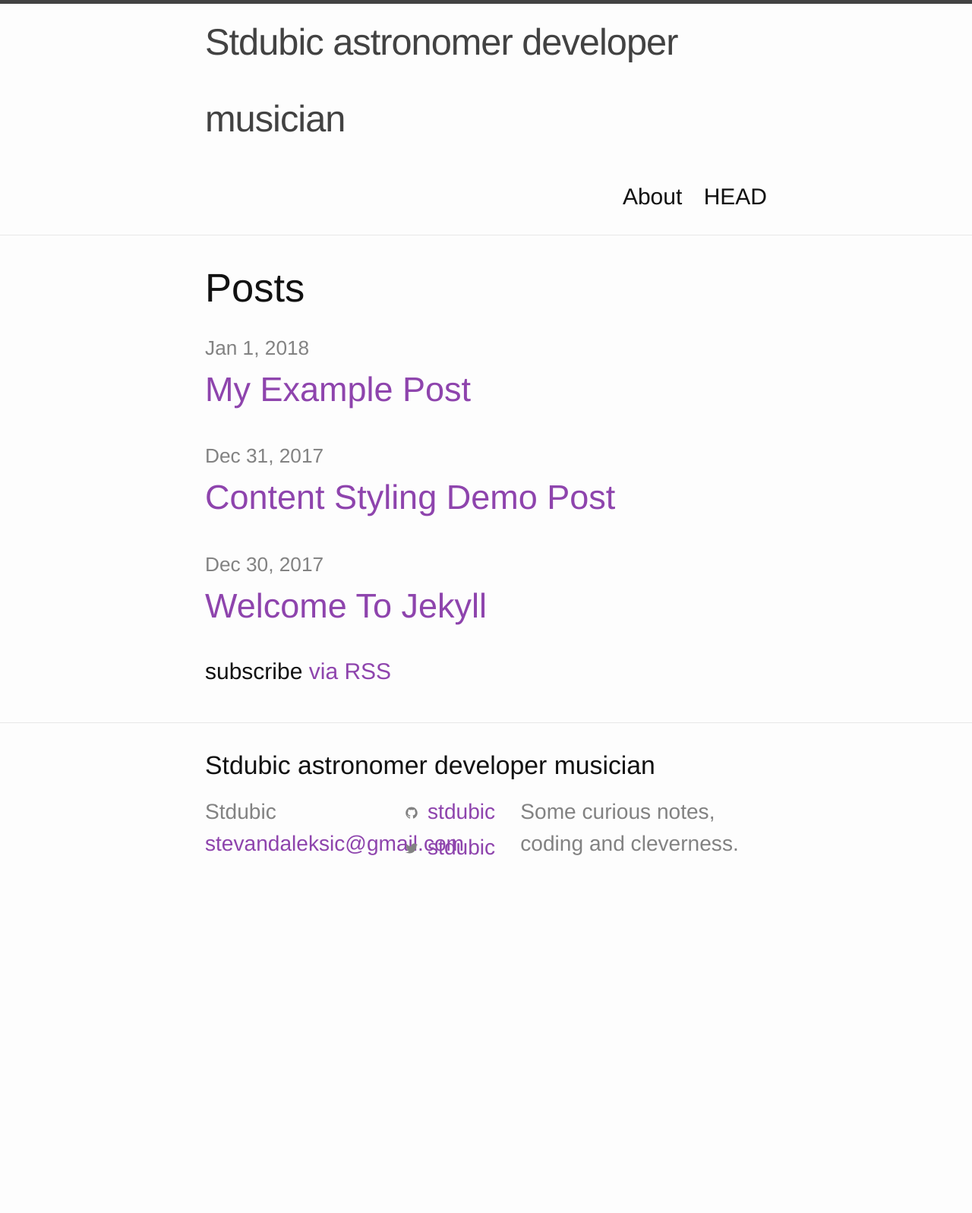
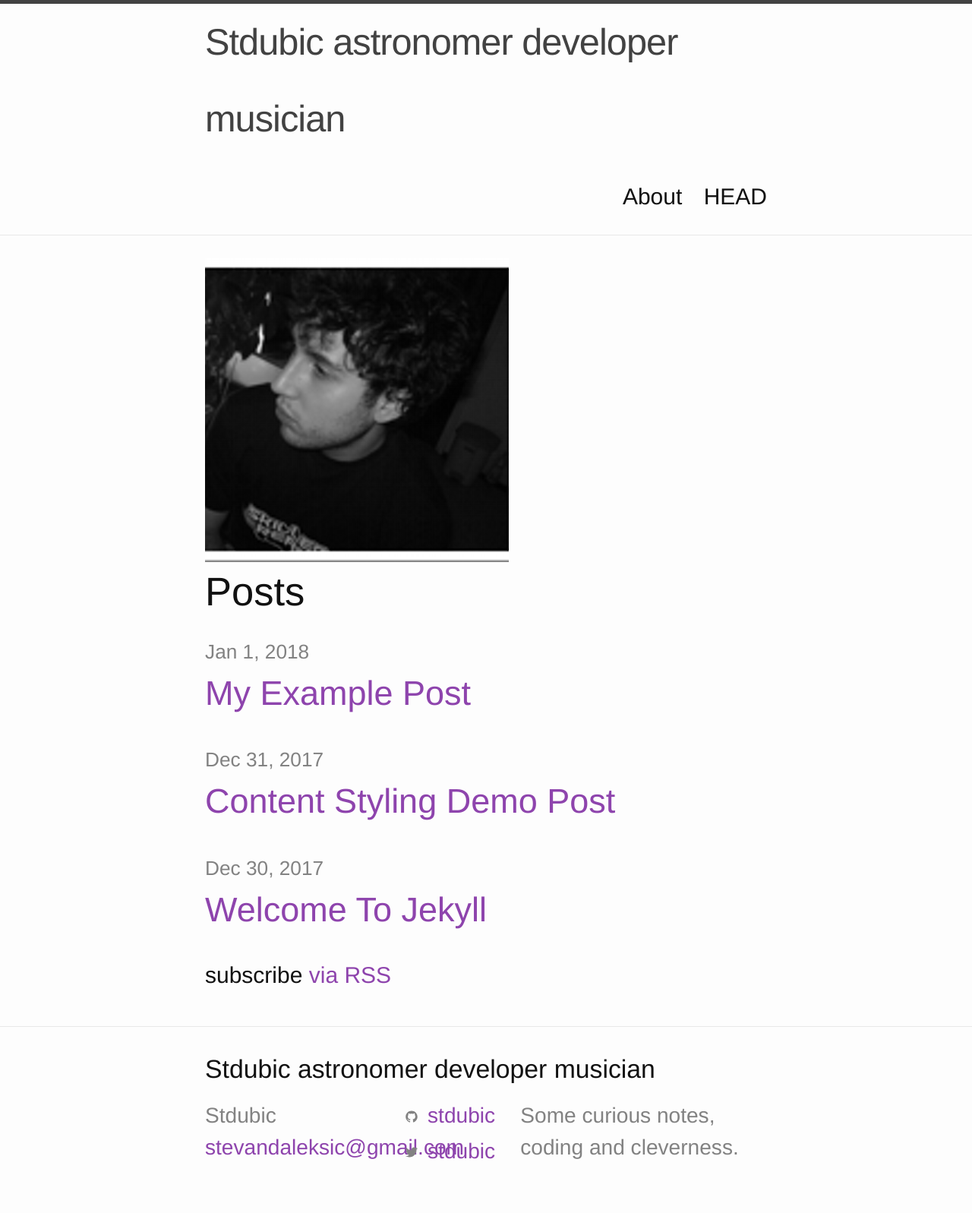
Before and after one commit to Stdubic/Stevan-Aleksic-aka-Stdubic, a Jekyll site: the page built from index.md, in a window 1280 px wide. Shown: the whole page at 76% size. Built offline with Jekyll 4.4.1, drawn with Linux system fonts in a browser that asks for light colours; before the commit the page ends 1197 px from its top, so only the background shows below that.

Commit message:
Update home.html

```diff
--- a/_layouts/home.html
+++ b/_layouts/home.html
@@ -3,8 +3,9 @@ layout: default
 ---
 
 <div class="home">
+  <img src="{{{site.github.url}}/assets/slikaJa_400x400.png" alt="Italian Trulli">
   {% if page.title %}
-    <img src="{{{site.github.url}}/assets/slikaJa_400x400.png" alt="Italian Trulli">
+
     <h1 class="page-heading">{{ page.title }}</h1>
   {% endif %}
 
```
